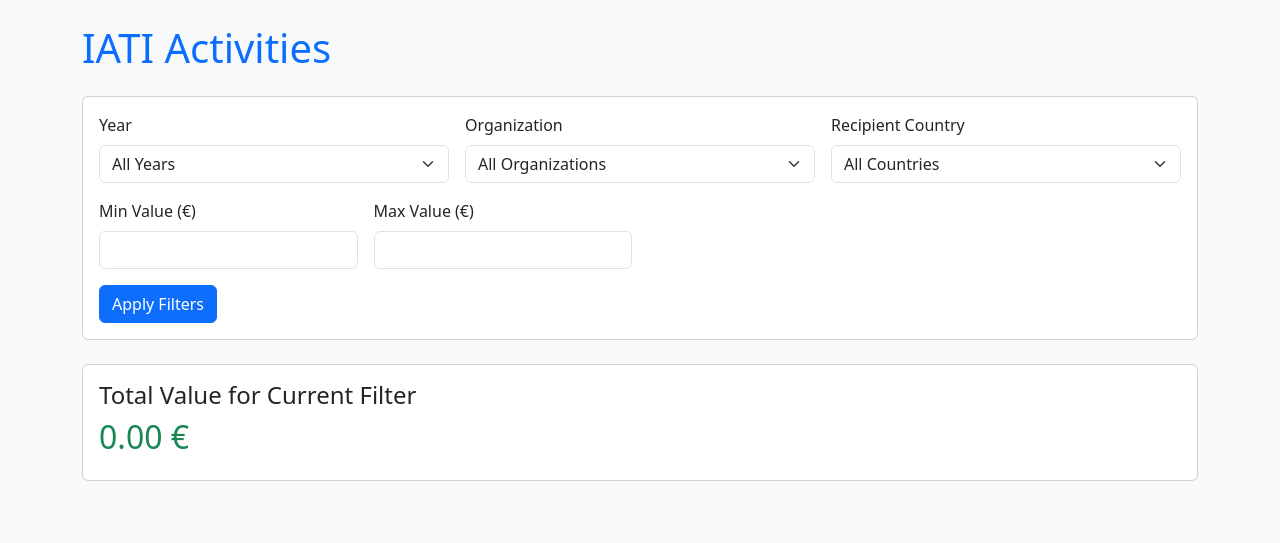
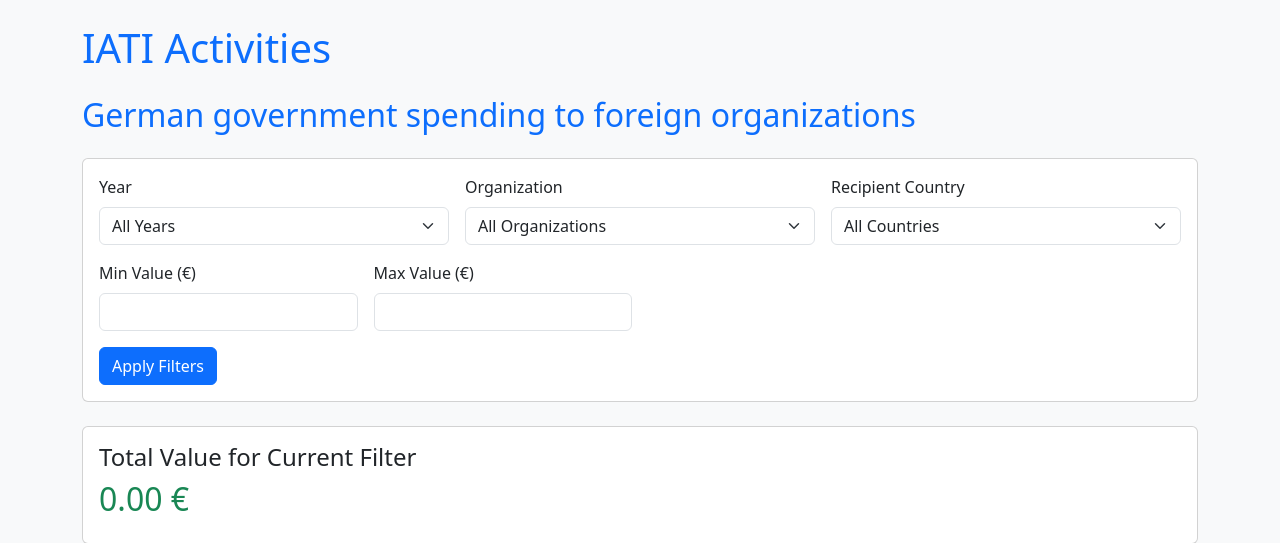
Before and after one commit to jbreu/follow_the_money, a Python web app: template app/templates/index.html in a window 1280 px wide. Shown: the top 543 px of the page. Run offline with Jinja, Linux system fonts and the light colour scheme; the template is opened without the code that fills it, so the values that code supplies are empty.

Commit message:
add subtitle

```diff
--- a/app/templates/index.html
+++ b/app/templates/index.html
@@ -12,6 +12,7 @@
 <body class="bg-light">
     <div class="container py-4">
         <h1 class="text-primary mb-4">IATI Activities</h1>
+        <h2 class="text-primary mb-4">German government spending to foreign organizations</h2>
 
         <div class="card mb-4">
             <div class="card-body">
```
